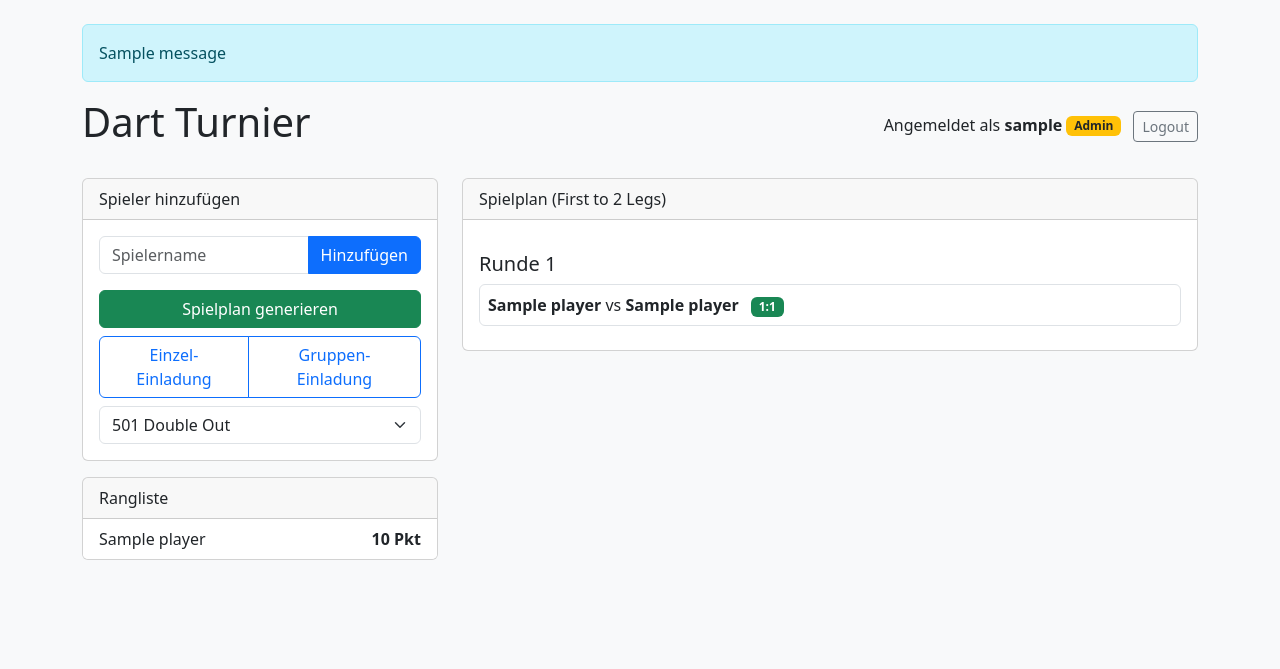
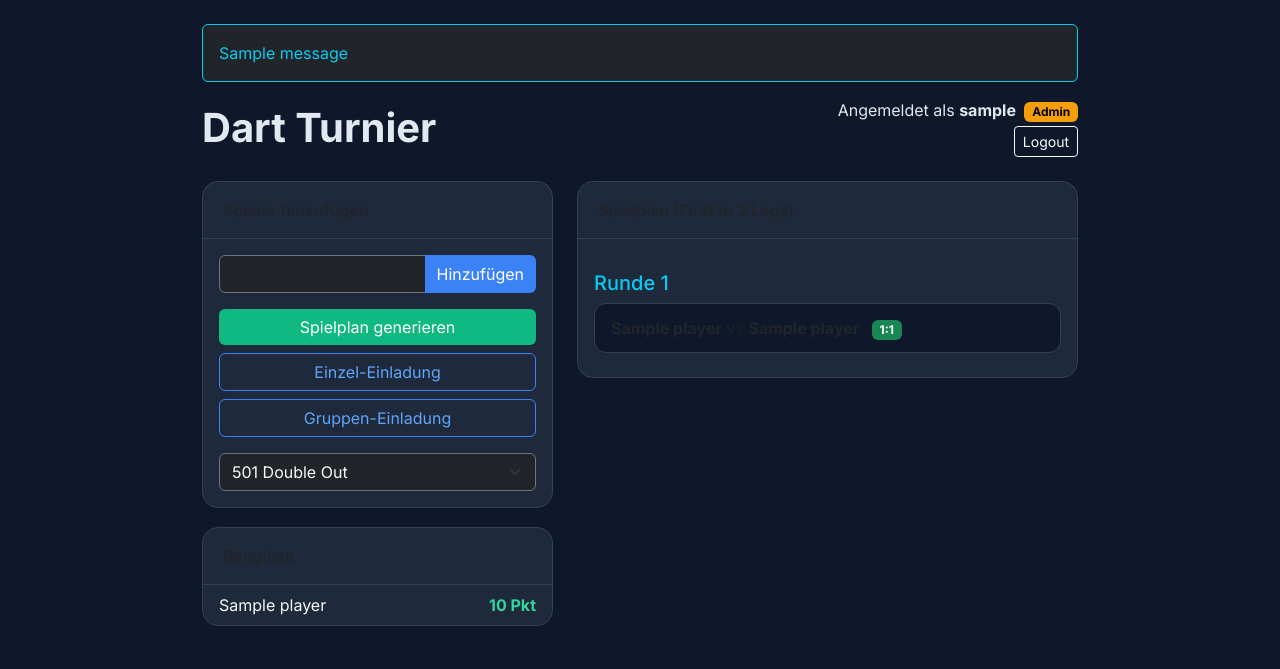
Before and after one commit to fred3793/Dart-training, a Flask app: page / in a window 1280 px wide. Shown: the top 669 px of the page. Run offline with Flask 3, Linux system fonts and the light colour scheme; the visitor is signed in with stand-in values (Sample User, id 1); tables that the repository leaves empty hold one stand-in row (values such as "Sample post"); one stand-in notice (Sample message) is shown.

Commit message:
Aktualisieren von index.html

```diff
--- a/templates/index.html
+++ b/templates/index.html
@@ -5,51 +5,80 @@
     <meta name="viewport" content="width=device-width, initial-scale=1.0">
     <title>Dart Turnier</title>
     <link href="https://cdn.jsdelivr.net/npm/bootstrap@5.3.2/dist/css/bootstrap.min.css" rel="stylesheet">
+    <link href="https://fonts.googleapis.com/css2?family=Inter:wght@400;500;600;700&display=swap" rel="stylesheet">
     <style>
-        body { background: #f8f9fa; }
-        .card { margin-bottom: 1rem; }
-        .points { font-weight: bold; }
+        body {
+            background: #0f172a;
+            color: #e2e8f0;
+            font-family: 'Inter', sans-serif;
+        }
+        .card {
+            background: #1e293b;
+            border: 1px solid #334155;
+            border-radius: 16px;
+            margin-bottom: 1.2rem;
+        }
+        .card-header {
+            background: transparent;
+            border-bottom: 1px solid #334155;
+            font-weight: 600;
+            padding: 1rem 1.25rem;
+        }
+        .btn-primary { background: #3b82f6; border: none; }
+        .btn-success { background: #10b981; border: none; }
+        .btn-outline-primary { color: #60a5fa; border-color: #3b82f6; }
+        .points { color: #34d399; font-weight: 700; }
+        .badge-admin { background: #f59e0b; color: #000; }
+        h1 { font-weight: 700; }
+        .match-box {
+            background: #0f172a;
+            border: 1px solid #334155;
+            border-radius: 12px;
+            padding: 0.75rem 1rem;
+            margin-bottom: 0.5rem;
+        }
     </style>
 </head>
 <body>
-<div class="container py-4">
+<div class="container py-4" style="max-width: 900px;">
     {% with messages = get_flashed_messages() %}
         {% if messages %}
             {% for message in messages %}
-                <div class="alert alert-info">{{ message }}</div>
+                <div class="alert alert-info bg-dark border-info text-info">{{ message }}</div>
             {% endfor %}
         {% endif %}
     {% endwith %}
 
     <div class="d-flex justify-content-between align-items-center mb-4">
-        <h1>Dart Turnier</h1>
-        <div>
-            Angemeldet als <strong>{{ user.username }}</strong>
-            {% if user.is_admin %}<span class="badge bg-warning text-dark">Admin</span>{% endif %}
-            <a href="{{ url_for('logout') }}" class="btn btn-sm btn-outline-secondary ms-2">Logout</a>
+        <h1 class="mb-0">Dart Turnier</h1>
+        <div class="text-end">
+            <div>Angemeldet als <strong>{{ user.username }}</strong>
+                {% if user.is_admin %}<span class="badge badge-admin ms-1">Admin</span>{% endif %}
+            </div>
+            <a href="{{ url_for('logout') }}" class="btn btn-sm btn-outline-light mt-1">Logout</a>
         </div>
     </div>
 
     <div class="row">
-        <div class="col-md-4">
+        <div class="col-lg-5">
             <div class="card">
                 <div class="card-header">Spieler hinzufügen</div>
                 <div class="card-body">
                     <form action="{{ url_for('add_player') }}" method="post" class="mb-3">
                         <div class="input-group">
-                            <input type="text" name="name" class="form-control" placeholder="Spielername" required>
+                            <input type="text" name="name" class="form-control bg-dark text-light border-secondary" placeholder="Spielername" required>
                             <button class="btn btn-primary">Hinzufügen</button>
                         </div>
                     </form>
                     {% if user.is_admin %}
                     <a href="{{ url_for('generate_schedule') }}" class="btn btn-success w-100 mb-2">Spielplan generieren</a>
-                    <div class="btn-group w-100 mb-2">
+                    <div class="d-grid gap-2 mb-3">
                         <a href="{{ url_for('create_invite') }}" class="btn btn-outline-primary">Einzel-Einladung</a>
                         <a href="{{ url_for('create_invite', group=1) }}" class="btn btn-outline-primary">Gruppen-Einladung</a>
                     </div>
                     {% endif %}
                     <form action="{{ url_for('set_mode') }}" method="post">
-                        <select name="mode" class="form-select" onchange="this.form.submit()">
+                        <select name="mode" class="form-select bg-dark text-light border-secondary" onchange="this.form.submit()">
                             <option value="501" {% if tournament.mode == '501' %}selected{% endif %}>501 Double Out</option>
                             <option value="301" {% if tournament.mode == '301' %}selected{% endif %}>301 Double Out</option>
                         </select>
@@ -61,18 +90,18 @@
                 <div class="card-header">Rangliste</div>
                 <ul class="list-group list-group-flush">
                     {% for p in players %}
-                    <li class="list-group-item d-flex justify-content-between">
+                    <li class="list-group-item bg-transparent text-light d-flex justify-content-between border-secondary">
                         {{ p.name }}
                         <span class="points">{{ p.points }} Pkt</span>
                     </li>
                     {% else %}
-                    <li class="list-group-item text-muted">Noch keine Spieler</li>
+                    <li class="list-group-item bg-transparent text-muted border-0">Noch keine Spieler</li>
                     {% endfor %}
                 </ul>
             </div>
         </div>
 
-        <div class="col-md-8">
+        <div class="col-lg-7">
             <div class="card">
                 <div class="card-header">Spielplan (First to 2 Legs)</div>
                 <div class="card-body">
@@ -80,23 +109,25 @@
                     {% for m in matches %}
                         {% if m.round_num != current_round %}
                             {% set current_round = m.round_num %}
-                            <h5 class="mt-3">Runde {{ current_round }}</h5>
+                            <h5 class="mt-3 text-info">Runde {{ current_round }}</h5>
                         {% endif %}
-                        <div class="border rounded p-2 mb-2">
-                            <strong>{{ players|selectattr('id', 'equalto', m.player1_id)|map(attribute='name')|first }}</strong> vs <strong>{{ players|selectattr('id', 'equalto', m.player2_id)|map(attribute='name')|first }}</strong>
+                        <div class="match-box">
+                            <strong>{{ players|selectattr('id', 'equalto', m.player1_id)|map(attribute='name')|first }}</strong>
+                            <span class="text-muted">vs</span>
+                            <strong>{{ players|selectattr('id', 'equalto', m.player2_id)|map(attribute='name')|first }}</strong>
                             {% if m.finished %}
                                 <span class="badge bg-success ms-2">{{ m.p1_legs }}:{{ m.p2_legs }}</span>
                             {% else %}
-                                <form action="{{ url_for('update_match', match_id=m.id) }}" method="post" class="d-inline">
-                                    <input type="number" name="p1_legs" min="0" max="2" value="0" class="form-control form-control-sm d-inline w-auto" style="width:60px">
-                                    :
-                                    <input type="number" name="p2_legs" min="0" max="2" value="0" class="form-control form-control-sm d-inline w-auto" style="width:60px">
-                                    <button class="btn btn-sm btn-primary">Speichern</button>
+                                <form action="{{ url_for('update_match', match_id=m.id) }}" method="post" class="d-inline ms-2">
+                                    <input type="number" name="p1_legs" min="0" max="2" value="0" class="form-control form-control-sm d-inline bg-dark text-light border-secondary" style="width:55px">
+                                    <span class="mx-1">:</span>
+                                    <input type="number" name="p2_legs" min="0" max="2" value="0" class="form-control form-control-sm d-inline bg-dark text-light border-secondary" style="width:55px">
+                                    <button class="btn btn-sm btn-primary ms-1">OK</button>
                                 </form>
                             {% endif %}
                         </div>
                     {% else %}
-                        <p class="text-muted">Noch kein Spielplan. Spieler hinzufügen und „Spielplan generieren“ klicken.</p>
+                        <p class="text-muted mb-0">Noch kein Spielplan. Spieler hinzufügen und „Spielplan generieren“ klicken.</p>
                     {% endfor %}
                 </div>
             </div>
```
